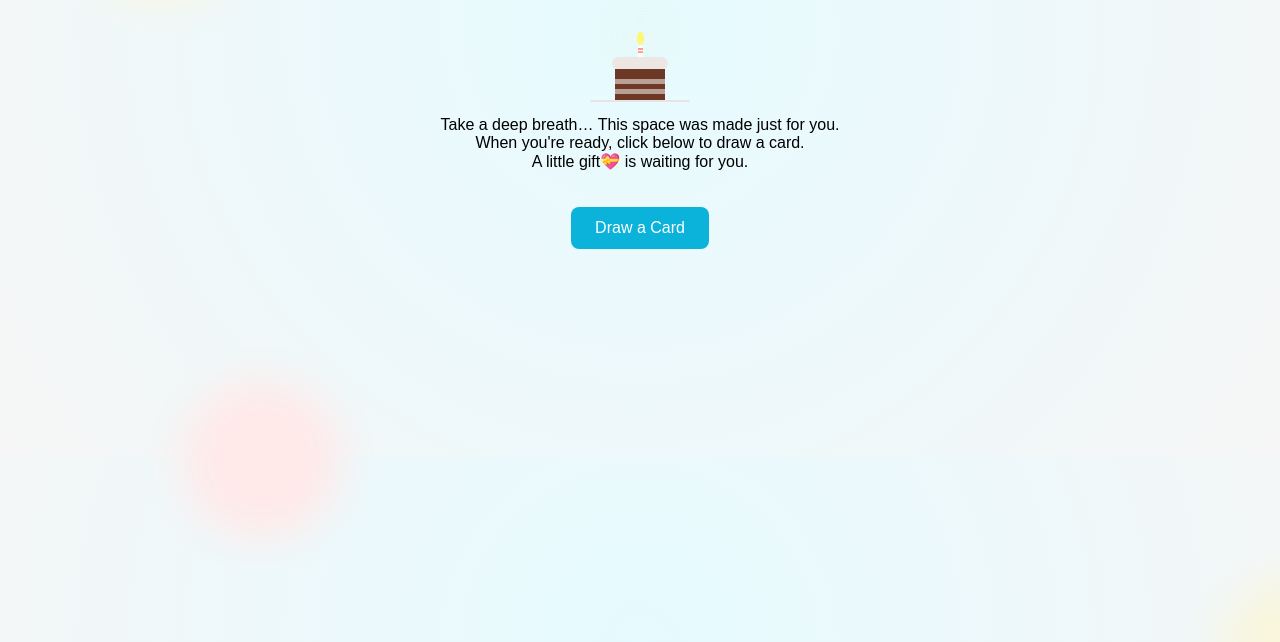
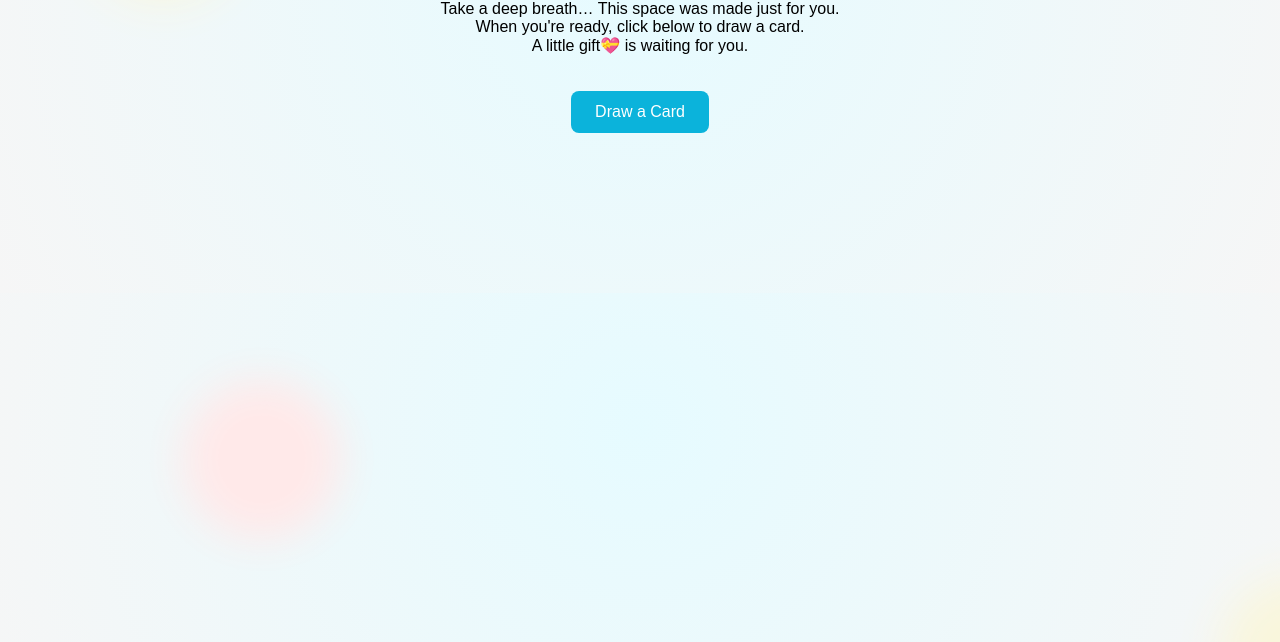
Before and after one commit to MelisC27/happy-birthday, a plain HTML site: page index.html in a window 1280 px wide. Shown: the part 158-800 px from the top of the page. Drawn offline with Linux system fonts and the light colour scheme.

Commit message:
Update style.css

```diff
--- a/assets/style.css
+++ b/assets/style.css
@@ -1,5 +1,12 @@
 @charset "UTF-8";
 /* CSS Document */
+
+
+html, body {
+  margin: 0;
+  padding: 0;
+  overflow-x: hidden;  /* 只防止横向溢出，纵向可以滚动 */
+}
 
 /* style.css */
 body {
@@ -19,8 +26,6 @@ body {
 
 
 #promptText {
-	 position: relative;
-	  top: -40px;
   transition: all 1s ease;
   opacity: 1;
 }
@@ -34,196 +39,19 @@ body {
   margin-bottom: 100px;
 }
 
-.cake-wrapper {
-  text-align: center;
-  margin-bottom: 170px;
-}
-
 .button-area {
 	position: relative;
-	  top: -40px;
+
   text-align: center;
 }
 
 #cardContainer {
-	 position: relative;
-  top: -120px;
+	position: relative;
+	top: -100px;
   min-height: 20px;  /* 卡片大概高度 */
   text-align: center;
 }
 
-.cake {
-  position: fixed;
-  top: 20%;
-  left: 50%;
-  margin-left: -50px;
-  margin-top: 0px;
-  width: 100px;
-  height: 100px;
-}
-/* ============================================== BASE
-*/
-.cake:after {
-  background: #ebe3e1;
-  border-radius: 100px;
-  content: "";
-  position: absolute;
-  bottom: 0;
-  left: 0;
-  width: 100px;
-  height: 2px;
-}
-/* ============================================== Candle
-*/
-.velas {
-  background: #ffffff;
-  border-radius: 100%;
-  position: absolute;
-  top: 50%;
-  left: 50%;
-  margin-left: -2.5px;
-  margin-top: -8.33333333px;
-  width: 5px;
-  height: 16.66666667px;
-}
-.velas:after,
-.velas:before {
-  background: rgba(255, 0, 0, 0.4);
-  content: "";
-  position: absolute;
-  width: 100%;
-  height: 2.22222222px;
-}
-.velas:after {
-  top: 25%;
-  left: 0;
-}
-.velas:before {
-  top: 45%;
-  left: 0;
-}
-/* ============================================== Fire
-*/
-.fuego {
-  border-radius: 100%;
-  box-shadow: 0 0 40px 10px rgba(248, 233, 209, 0.2);
-  position: absolute;
-  top: -12px;
-  left: 50%;
-  margin-left: -3.33333333px;
-  width: 6.66666667px;
-  height: 12.5px;
-}
-.fuego:nth-child(1) {
-  -webkit-animation: fuego 2s infinite;
-          animation: fuego 2s infinite;
-}
-.fuego:nth-child(2) {
-  -webkit-animation: fuego 1.5s infinite;
-          animation: fuego 1.5s infinite;
-}
-.fuego:nth-child(3) {
-  -webkit-animation: fuego 1s infinite;
-          animation: fuego 1s infinite;
-}
-.fuego:nth-child(4) {
-  -webkit-animation: fuego 0.5s infinite;
-          animation: fuego 0.5s infinite;
-}
-.fuego:nth-child(5) {
-  -webkit-animation: fuego 0.2s infinite;
-          animation: fuego 0.2s infinite;
-}
-/* ============================================== Animation Fire
-*/
-@-webkit-keyframes fuego {
-  0% {
-    background: rgba(254, 248, 97, 0.5);
-    transform: translateY(0) scale(1);
-  }
-  50% {
-    background: rgba(255, 50, 0, 0.1);
-    transform: translateY(-20px) scale(0);
-  }
-  100% {
-    background: rgba(254, 248, 97, 0.5);
-    transform: translateY(0) scale(1);
-  }
-}
-@keyframes fuego {
-  0% {
-    background: rgba(254, 248, 97, 0.5);
-    transform: translateY(0) scale(1);
-  }
-  50% {
-    background: rgba(255, 50, 0, 0.1);
-    transform: translateY(-20px) scale(0);
-  }
-  100% {
-    background: rgba(254, 248, 97, 0.5);
-    transform: translateY(0) scale(1);
-  }
-}
-/* ============================================== Frosting
-*/
-.cobertura {
-  background: #ece7e3;
-  border-radius: 50px;
-  position: absolute;
-  top: 60%;
-  left: 50%;
-  margin-left: -27.77777778px;
-  margin-top: -5px;
-  width: 55.55555556px;
-  height: 12.5px;
-  z-index: 0;
-}
-.cobertura:after,
-.cobertura:before {
-  background: #ece7e3;
-  border-radius: 100px;
-  content: "";
-  position: absolute;
-  width: 5px;
-  height: 10px;
-}
-.cobertura:after {
-  top: 6.66666667px;
-  right: 14.28571429px;
-}
-.cobertura:before {
-  top: 10px;
-  right: 9.09090909px;
-}
-/* ============================================== BIZCOCHO
-*/
-.bizcocho {
-  background: #6d3826;
-  position: absolute;
-  bottom: 0;
-  left: 50%;
-  margin-left: -25px;
-  width: 50px;
-  height: 33.33333333px;
-}
-.bizcocho:after,
-.bizcocho:before {
-  background: rgba(236, 231, 227, 0.6);
-  content: "";
-  position: absolute;
-  width: 100%;
-  height: 5px;
-}
-.bizcocho:after {
-  top: 30%;
-  left: 0;
-}
-.bizcocho:before {
-  top: 60%;
-  left: 0;
-}
-/* ============================================== cake
-*/
 
 button {
   padding: 12px 24px;
```
